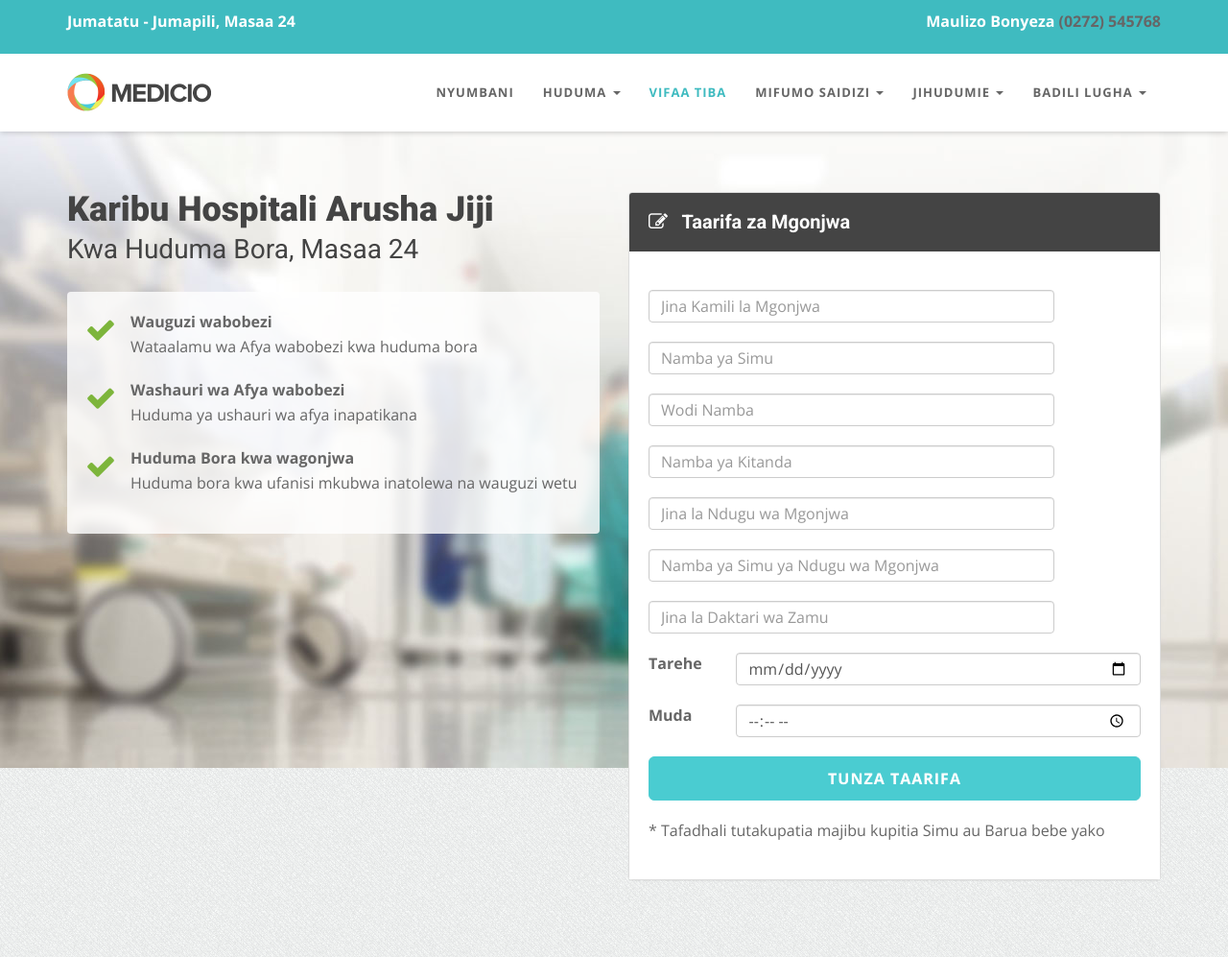
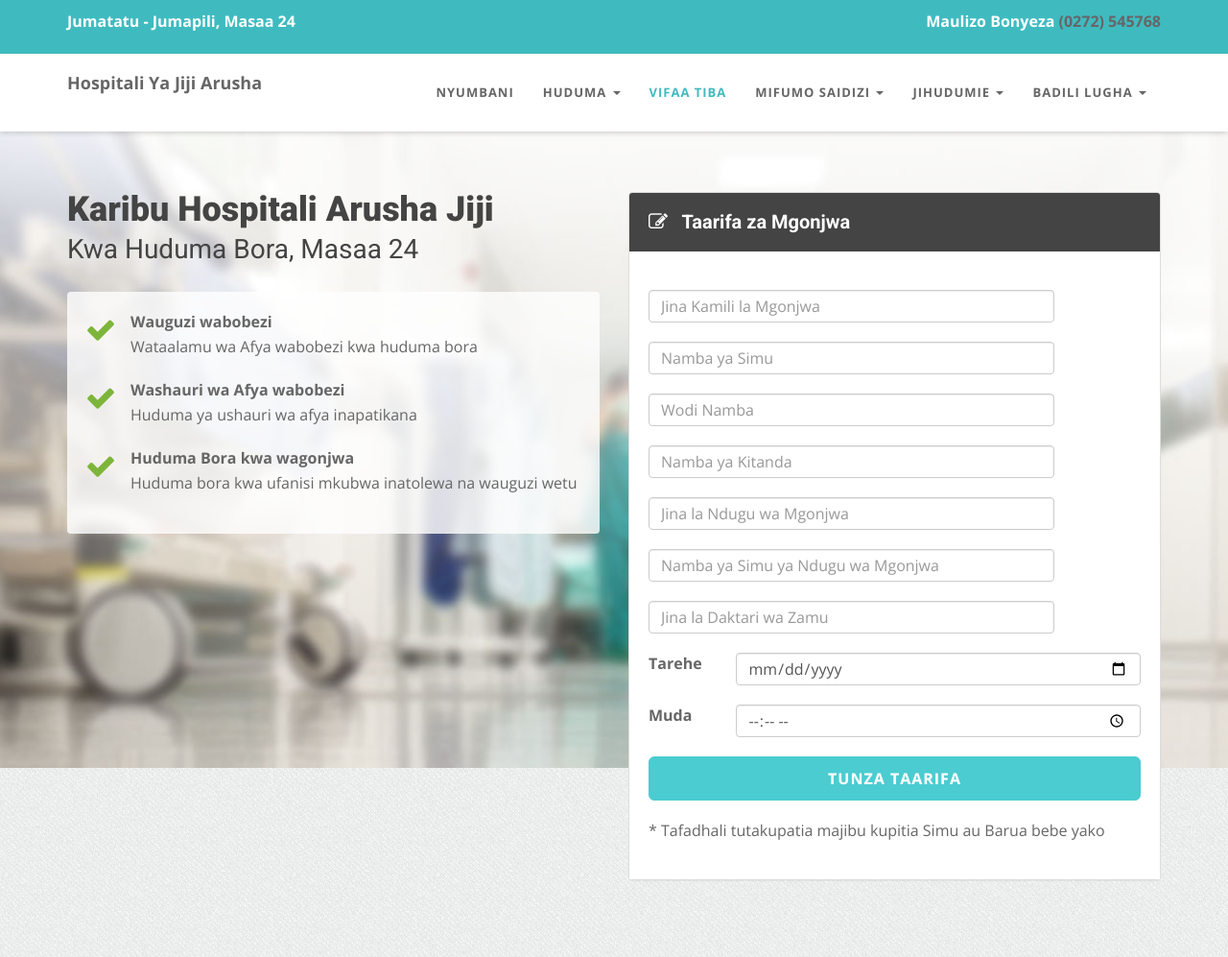
Before and after one commit to fmpiza/cityhospital, a plain HTML site: page patient.html in a window 1280 px wide. Shown: the top 997 px of the page at 96% size. Drawn offline with nearby package versions, Linux system fonts and the light colour scheme.

Commit message:
Add files via upload

```diff
--- a/patient.html
+++ b/patient.html
@@ -52,8 +52,8 @@
           <button type="button" class="navbar-toggle" data-toggle="collapse" data-target=".navbar-main-collapse">
                     <i class="fa fa-bars"></i>
                 </button>
-          <a class="navbar-brand" href="index-2.html">
-                    <img src="img/logo.png" alt="" width="150" height="40" />
+          <a class="navbar-brand" href="index.html">
+            <b>Hospitali Ya Jiji Arusha</b>
                 </a>
         </div>
 
```
Also changed, not shown: offers.html (+1 -1 lines), patient1.html (+2 -2 lines).
